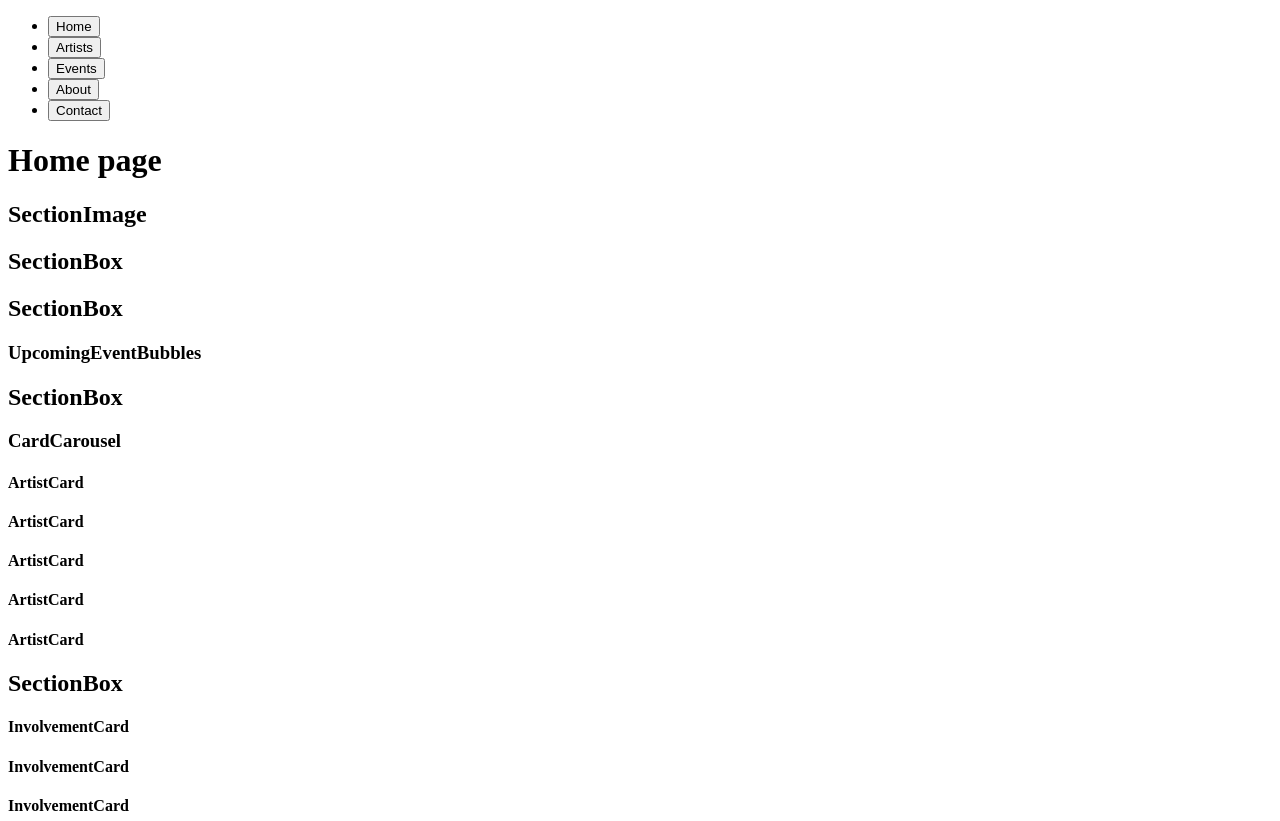
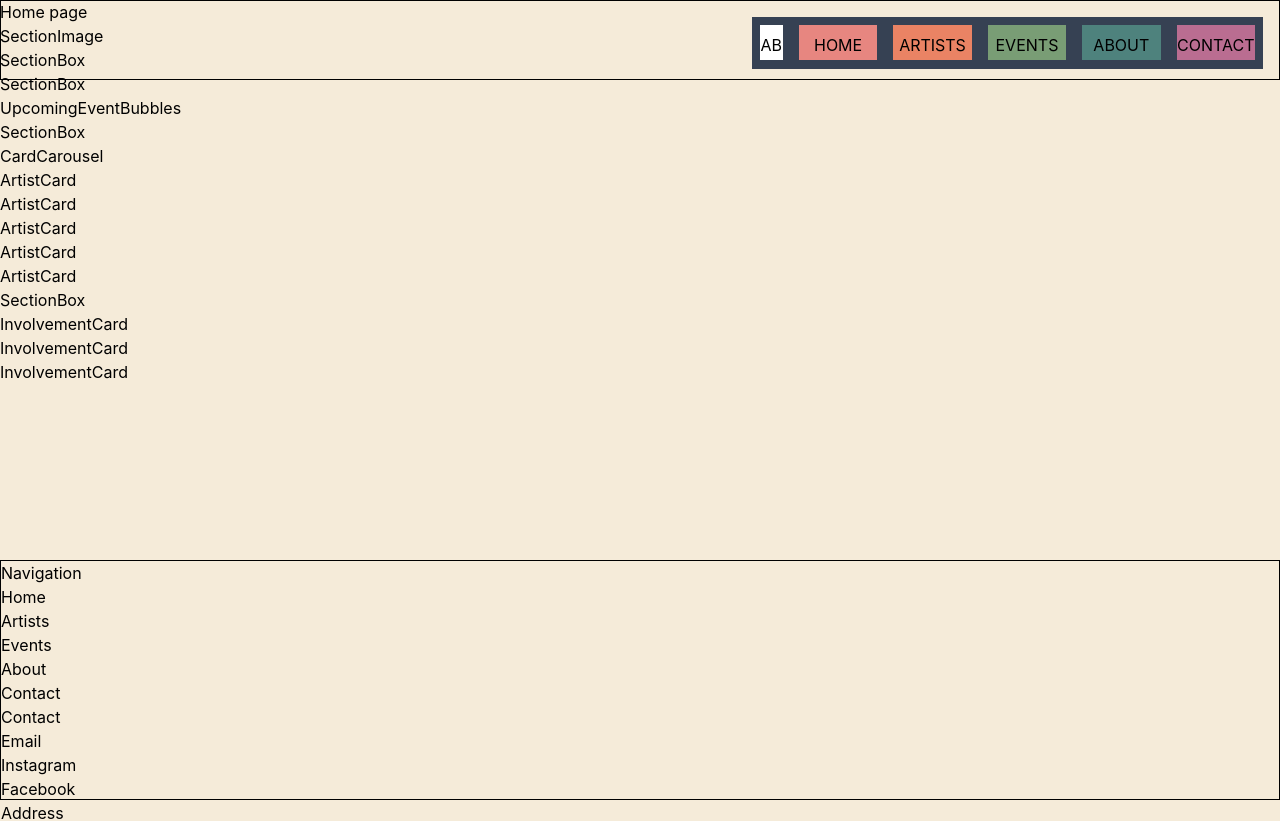
Before and after one commit to Titanter/Art-Bloc, a Next.js app in the folder artbloc-react/: page / in a window 1280 px wide. Shown: the top 821 px of the page. After the commit the page ends 800 px from the top, so only its background shows below. Built offline with nearby package versions, Linux system fonts and the light colour scheme.

Commit message:
completed basic css for header

```diff
--- a/artbloc-react/app/layout.js
+++ b/artbloc-react/app/layout.js
@@ -1,15 +1,19 @@
-//import "../styles/globals.css";
+import "../styles/globals.css";
 
 import Header from "../ui/nav-bar";
 import Footer from "../ui/footer";
 
 function Layout({ children }) {
   return (
-    <html>
+    <html className="bg-[#f5ebd9]">
       <body>
-        <Header />
-        {children}
-        <Footer />
+        <div className="fixed top-0 z-100 flex w-screen flex-row h-1/10 border">
+          <Header />
+        </div>
+        <div className="relative flex w-screen flex-row ">{children}</div>
+        <div className="fixed bottom-0 flex w-screen flex-row h-60 border">
+          <Footer />
+        </div>
       </body>
     </html>
   );
--- a/artbloc-react/ui/nav-bar.js
+++ b/artbloc-react/ui/nav-bar.js
@@ -1,39 +1,48 @@
 import Link from "next/link";
 
-function Header(){
+function Header() {
   return (
-    <div>
-      <nav>
-        <ul>
-          <li>
-            <Link href="/">
-              <button>Home</button>
-            </Link>
-          </li>
-          <li>
-            <Link href="/artists">
-              <button>Artists</button>
-            </Link>
-          </li>
-          <li>
-            <Link href="/events">
-              <button>Events</button>
-            </Link>
-          </li>
-          <li>
-            <Link href="/about">
-              <button>About</button>
-            </Link>
-          </li>
-          <li>
-            <Link href="/contact">
-              <button>Contact</button>
-            </Link>
-          </li>
-        </ul>
-      </nav>
+    <div className="absolute flex flex-row bg-gray-700 w-2/5 h-2/3 right-0 m-4">
+      <div className="relative flex flex-row bg-white w-1/17 h-2/3 m-2 justify-center">
+        <div className="mt-2">AB</div>
+      </div>
+
+      <Link
+        href="/"
+        className="relative flex flex-row bg-[#e78680] w-1/5 h-2/3 m-2 justify-center"
+      >
+        <div className="mt-2">HOME</div>
+      </Link>
+
+      <Link
+        href="/artists"
+        className="relative flex flex-row bg-[#ea8364] w-1/5 h-2/3 m-2 justify-center"
+      >
+        <div className="mt-2">ARTISTS</div>
+      </Link>
+
+      <Link
+        href="/events"
+        className="relative flex flex-row bg-[#799d75] w-1/5 h-2/3 m-2 justify-center"
+      >
+        <div className="mt-2">EVENTS</div>
+      </Link>
+
+      <Link
+        href="/about"
+        className="relative flex flex-row bg-[#4e827d] w-1/5 h-2/3 m-2 justify-center"
+      >
+        <div className="mt-2">ABOUT</div>
+      </Link>
+
+      <Link
+        href="/contact"
+        className="relative flex flex-row bg-[#ba6d91] w-1/5 h-2/3 m-2 justify-center"
+      >
+        <div className="mt-2">CONTACT</div>
+      </Link>
     </div>
   );
-};
+}
 
 export default Header;
--- a/artbloc-react/ui/section-box.js
+++ b/artbloc-react/ui/section-box.js
@@ -1,5 +1,7 @@
 /*
 
+most important ui element.
+takes string as role, switch case functionality based off role?
 
 */
 
```
Also changed, not shown: artbloc-react/styles/globals.css (line endings or trailing spaces).
